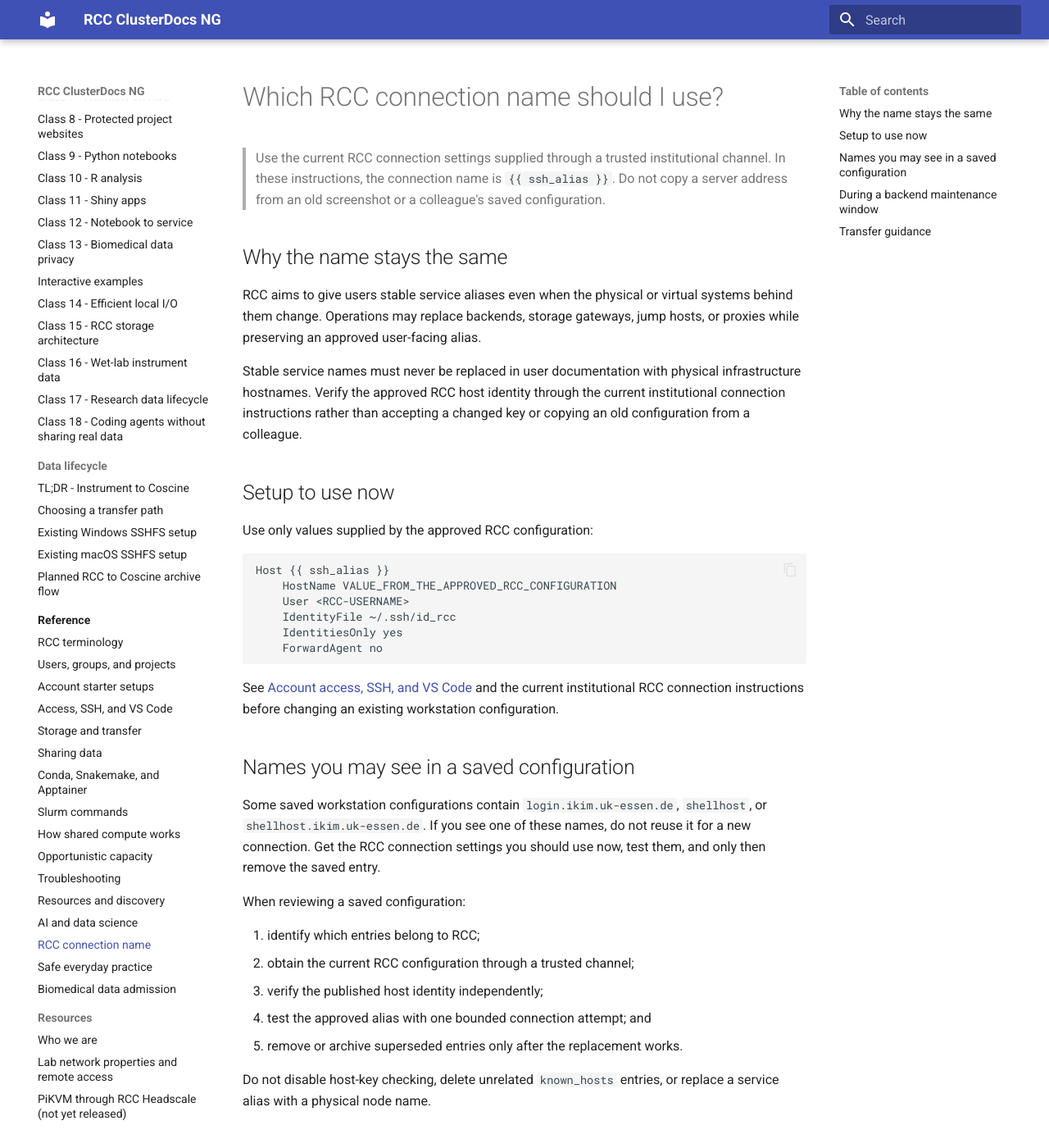
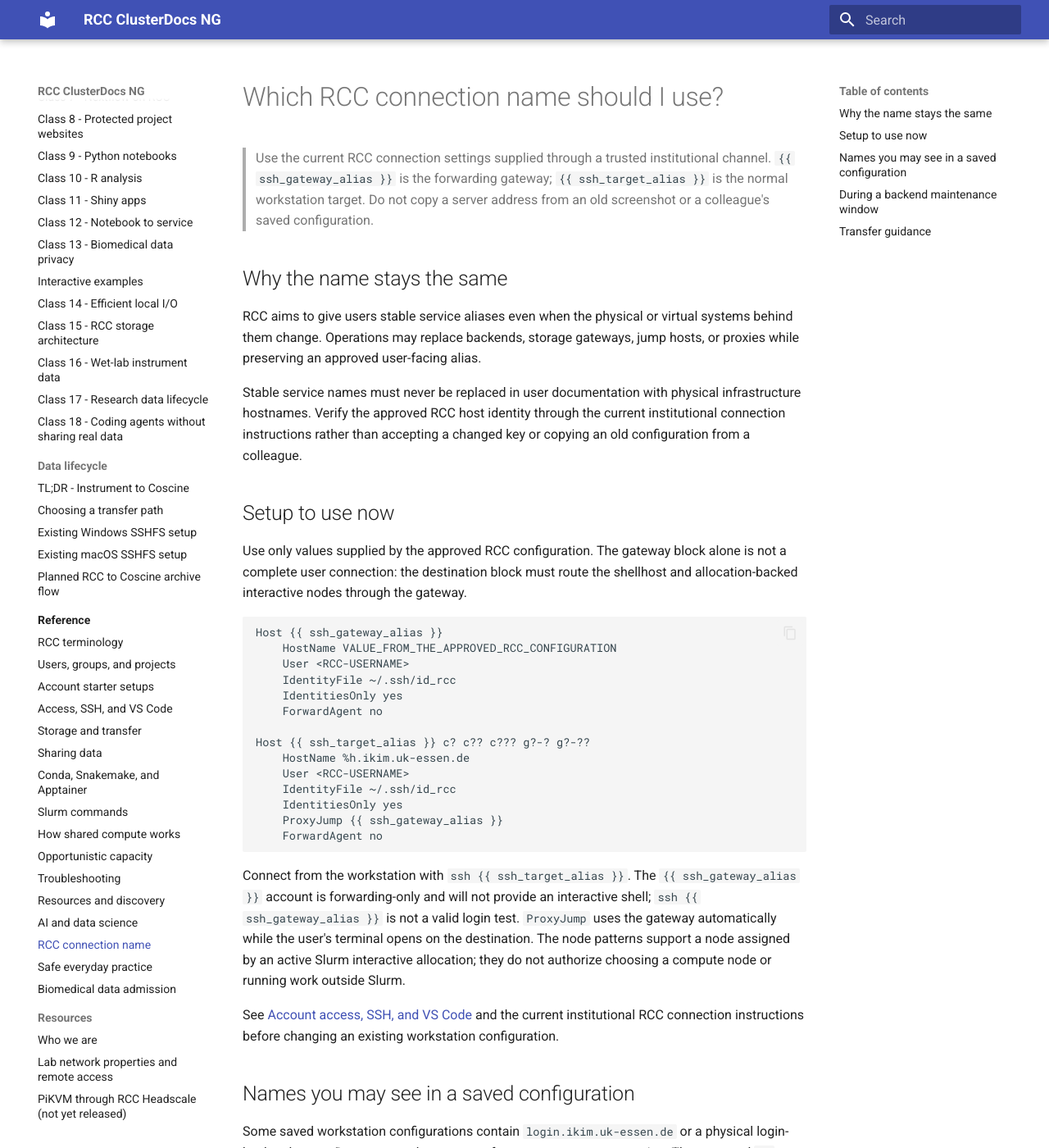
Before and after one commit to IKIM-Essen/ClusterDocs, an MkDocs documentation site: the page built from docs/connecting/stable-endpoints.md, in a window 1280 px wide and 1400 px high. Shown: the whole window at 82% size. Built offline with MkDocs 1.6.1 and Material for MkDocs 9.7.7, drawn with Linux system fonts in a browser that asks for light colours; some of the changed text lies outside the part shown.

Commit message:
Document RCC ProxyJump destination

````diff
--- a/docs/connecting/stable-endpoints.md
+++ b/docs/connecting/stable-endpoints.md
@@ -1,9 +1,9 @@
 # Which RCC connection name should I use?
 
 > Use the current RCC connection settings supplied through a trusted
-> institutional channel. In these instructions, the connection name is
-> `{{ ssh_alias }}`. Do not copy a server address from an old screenshot or a
-> colleague's saved configuration.
+> institutional channel. `{{ ssh_gateway_alias }}` is the forwarding gateway;
+> `{{ ssh_target_alias }}` is the normal workstation target. Do not copy a
+> server address from an old screenshot or a colleague's saved configuration.
 
 ## Why the name stays the same
 
@@ -18,16 +18,34 @@ key or copying an old configuration from a colleague.
 
 ## Setup to use now
 
-Use only values supplied by the approved RCC configuration:
+Use only values supplied by the approved RCC configuration. The gateway block
+alone is not a complete user connection: the destination block must route the
+shellhost and allocation-backed interactive nodes through the gateway.
 
 ```sshconfig
-Host {{ ssh_alias }}
+Host {{ ssh_gateway_alias }}
     HostName VALUE_FROM_THE_APPROVED_RCC_CONFIGURATION
     User <RCC-USERNAME>
     IdentityFile ~/.ssh/id_rcc
     IdentitiesOnly yes
     ForwardAgent no
+
+Host {{ ssh_target_alias }} c? c?? c??? g?-? g?-??
+    HostName %h.ikim.uk-essen.de
+    User <RCC-USERNAME>
+    IdentityFile ~/.ssh/id_rcc
+    IdentitiesOnly yes
+    ProxyJump {{ ssh_gateway_alias }}
+    ForwardAgent no
 ```
+
+Connect from the workstation with `ssh {{ ssh_target_alias }}`. The
+`{{ ssh_gateway_alias }}` account is forwarding-only and will not provide an
+interactive shell; `ssh {{ ssh_gateway_alias }}` is not a valid login test.
+`ProxyJump` uses the gateway automatically while the user's terminal opens on
+the destination. The node patterns support a node assigned by an active Slurm
+interactive allocation; they do not authorize choosing a compute node or
+running work outside Slurm.
 
 See [Account access, SSH, and VS Code](../reference/access-ssh-vscode.md) and
 the current institutional RCC connection instructions before changing an
@@ -35,10 +53,11 @@ existing workstation configuration.
 
 ## Names you may see in a saved configuration
 
-Some saved workstation configurations contain `login.ikim.uk-essen.de`,
-`shellhost`, or `shellhost.ikim.uk-essen.de`. If you see one of these names,
-do not reuse it for a new connection. Get the RCC connection settings you
-should use now, test them, and only then remove the saved entry.
+Some saved workstation configurations contain `login.ikim.uk-essen.de` or a
+physical login-backend name. Do not reuse those names for a new gateway
+connection. The approved `{{ ssh_target_alias }}` destination remains the
+normal user target. Get the current RCC connection settings, test them, and
+only then remove a superseded gateway entry.
 
 When reviewing a saved configuration:
 
````
Also changed, not shown: docs/course/class-01-safe-access.md (+18 -3 lines), docs/reference/access-ssh-vscode.md (+22 -6 lines), docs/reference/storage-transfer.md (+2 -2 lines), docs/tldr.md (+2 -1 lines), source/part1.md (+42 -15 lines), 6 other files.
